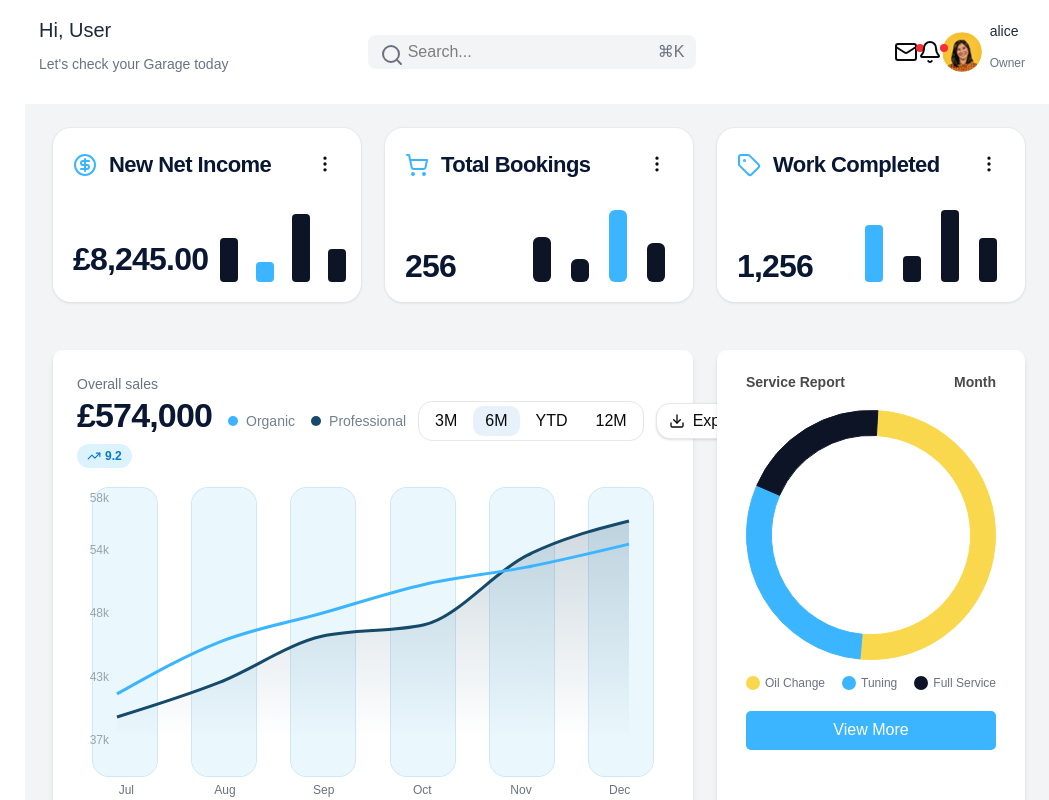
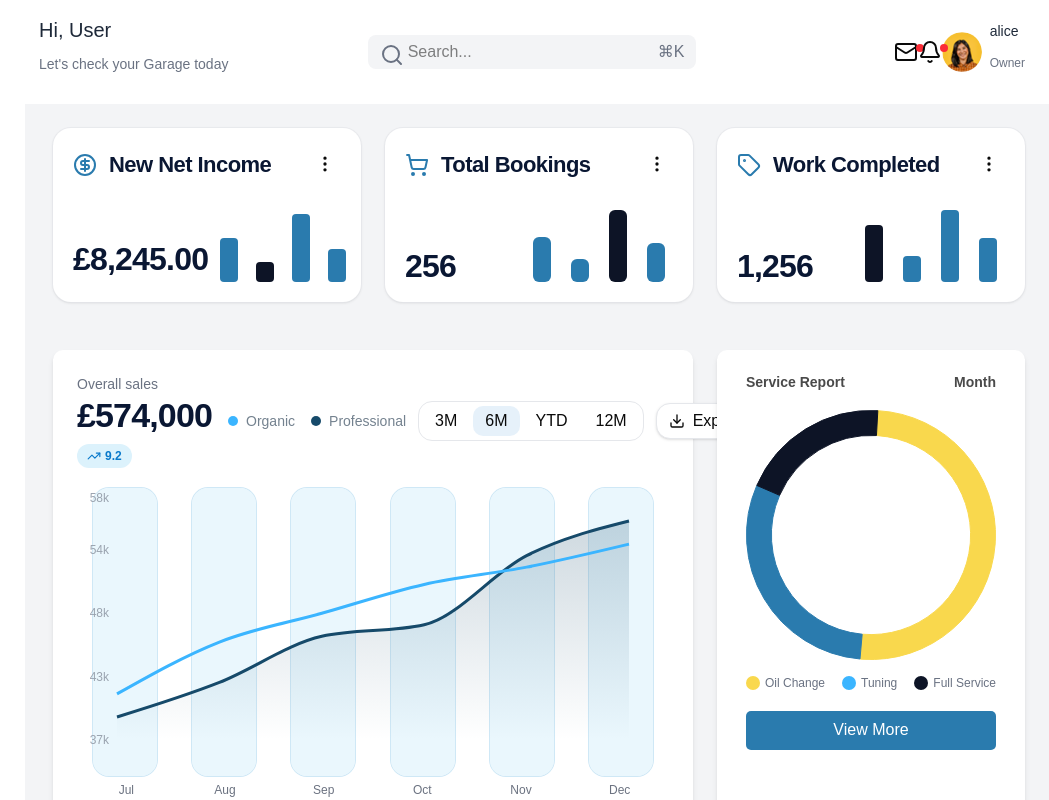
Before and after one commit to hamzaj-b/RBU-Autos, a Next.js app: page / in a window 1280 px wide. Shown: the whole page, without its empty margins (231-1280 px from the left). Built offline with nearby package versions, Linux system fonts and the light colour scheme.

Commit message:
Minor UI fixes

```diff
--- a/app/components/dashboard/NetIncomeCard.jsx
+++ b/app/components/dashboard/NetIncomeCard.jsx
@@ -29,7 +29,7 @@ function MiniBars({ data = [54, 22, 96, 44], accentIndex = 1 }) {
         const barH = Math.round((v / max) * (h - 12));
         const y = h - barH;
         const isAccent = i === accentIndex;
-        const fill = isAccent ? "#3BB5FF" : "#0D1426"; // lime vs navy
+        const fill = isAccent ? "#0d1426" : "#2A7BAE"; // lime vs navy
         return (
           <rect
             key={i}
--- a/app/components/dashboard/ServicesChart.jsx
+++ b/app/components/dashboard/ServicesChart.jsx
@@ -11,8 +11,8 @@ const ServiceReport = () => {
     datasets: [
       {
         data: [47, 28, 18], // Corresponding to the values in the image
-        backgroundColor: ['#F9D84D', '#3BB5FF', '#0d1426'], // Yellow, Green, and Light Gray
-        borderColor: ['#F9D84D', '#3BB5FF', '#0d1426'],
+        backgroundColor: ['#F9D84D', '#2A7BAE', '#0d1426'], // Yellow, Green, and Light Gray
+        borderColor: ['#F9D84D', '#2A7BAE', '#0d1426'],
         borderWidth: 1,
       },
     ],
@@ -58,7 +58,7 @@ const ServiceReport = () => {
         </div>
       </div>
 
-      <button style={{ width: '100%', padding: '10px', backgroundColor: '#3BB5FF', color: 'white', border: 'none', borderRadius: '5px', marginTop: '20px' }}>
+      <button style={{ width: '100%', padding: '10px', backgroundColor: '#2A7BAE', color: 'white', border: 'none', borderRadius: '5px', marginTop: '20px' }}>
         View More
       </button>
     </div>
--- a/app/components/dashboard/TotalBookings.jsx
+++ b/app/components/dashboard/TotalBookings.jsx
@@ -24,7 +24,7 @@ function MiniBars({ data = [48, 26, 84, 52], accentIndex = 2 }) {
         const barH = Math.round((v / max) * (h - 12));
         const y = h - barH;
         const isAccent = i === accentIndex;
-        const fill = isAccent ? "#3BB5FF" : "#0D1426"; // lime accent, navy base
+        const fill = isAccent ? "#0D1426" : "#2A7BAE"; // lime accent, navy base
         return (
           <rect
             key={i}
--- a/app/components/dashboard/WorkCompletedCard.jsx
+++ b/app/components/dashboard/WorkCompletedCard.jsx
@@ -24,7 +24,7 @@ function MiniBars({ data = [78, 34, 96, 58], accentIndex = 0 }) {
         const barH = Math.round((v / max) * (h - 12));
         const y = h - barH;
         const isAccent = i === accentIndex;
-        const fill = isAccent ? "#3BB5FF" : "#0D1426"; // lime accent, navy base
+        const fill = isAccent ? "#0D1426" : "#2A7BAE"; // lime accent, navy base
         return (
           <rect
             key={i}
--- a/app/components/shared/Sidebar.js
+++ b/app/components/shared/Sidebar.js
@@ -84,13 +84,13 @@ export default function Sidebar() {
               href={link.href}
               className={`flex items-center px-4 py-3 mx-6 ${
                 isActive
-                  ? "bg-blue-theme text-black font-semibold rounded-lg"
+                  ? "bg-blue-theme text-white font-semibold rounded-lg"
                   : "text-gray-600 hover:bg-gray-100 rounded"
               }`}
             >
               <span
                 className={`mr-2 ${
-                  isActive ? "text-black" : "text-blue-theme"
+                  isActive ? "text-white" : "text-blue-theme"
                 }`}
               >
                 {link.icon}
--- a/app/globals.css
+++ b/app/globals.css
@@ -4,7 +4,7 @@
 @custom-variant dark (&:is(.dark *));
 
 :root {
-  --color-blue-theme: #3bb5ff;
+  --color-blue-theme: #2A7BAE;
   --color-blue-bold: #4089B7;
   --color-blue-light: #dcf2fc;
 
```
